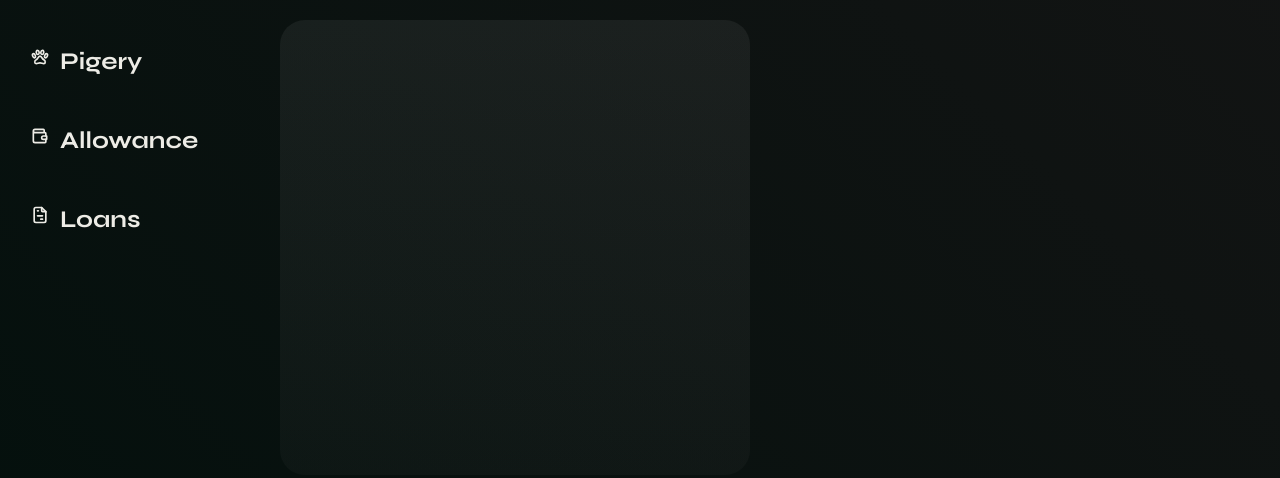
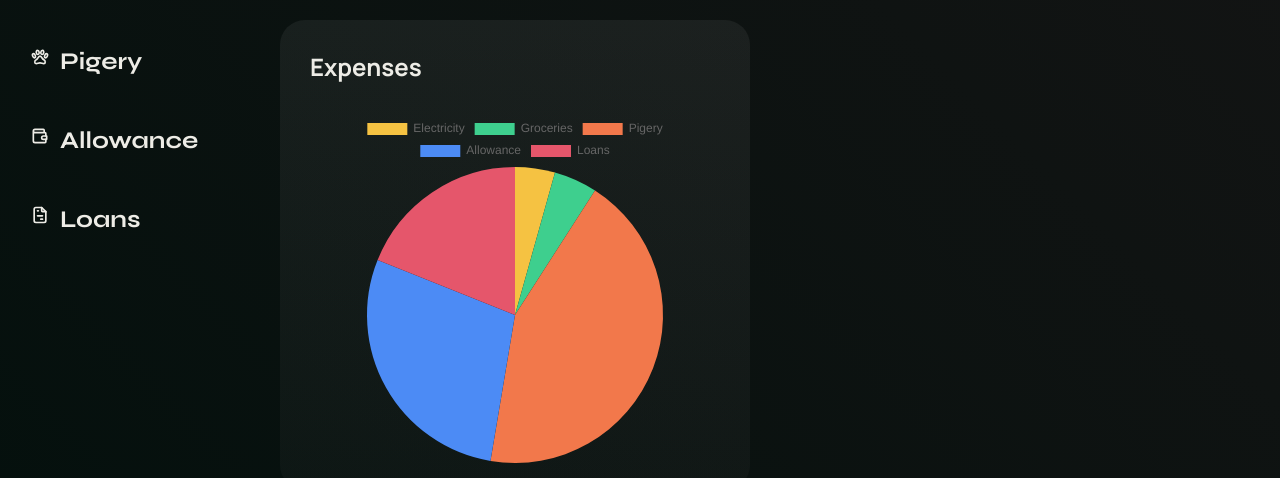
Before and after one commit to Shua-ro/Core, a plain HTML site: page index.html in a window 1280 px wide. Shown: the part 322-800 px from the top of the page. Drawn offline with nearby package versions, Linux system fonts and the light colour scheme.

Commit message:
Basic Chartjs

```diff
--- a/app.js
+++ b/app.js
@@ -0,0 +1,26 @@
+const colors = ["Electricity", "Groceries", "Pigery", "Allowance", "Loans"];
+const data_array = [230, 250, 2300, 1500, 1000];
+const categoryColors = ["#F5C242", "#3ECF8E", "#F2784B", "#4C8BF5", "#E5566B"];
+const myChart = new Chart("myChart", {
+  type: "pie",
+  data: {
+    labels: colors,
+    datasets: [
+      {
+        data: data_array,
+        borderColor: "none",
+        backgroundColor: categoryColors,
+        borderWidth: 0,
+      },
+    ],
+  },
+  options: {
+    layout: {
+      padding: 30,
+    },
+    radius: "100%",
+    responsive: true,
+    maintainAspectRatio: false,
+    devicePixelRatio: window.devicePixelRatio || 1,
+  },
+});
--- a/index.html
+++ b/index.html
@@ -191,26 +191,25 @@
       </div>
 
       <!-- Pie chart and Each Category Expenses -->
-       <div class="expenses-categories">
-        <div class="pie-chart-card card" >
-            <!-- Rendered by Javascript -->
+      <div class="expenses-categories">
+        <div class="pie-chart-card card">
+
+          <!-- Rendered by Javascript -->
+          <div class="chart-container">
+            <h2>Expenses</h2>
+            <canvas id="myChart"></canvas>
+          </div>
         </div>
-        <div class="categories-container ">
-          <div class="electricity-expense card minicard">
-
-          </div>
-          <div class="electricity-expense card minicard">
-          </div>
-          <div class="electricity-expense card minicard">
-          </div>
-          <div class="electricity-expense card minicard">
-          </div>
-          <div class="electricity-expense card minicard">
-          </div>
-
+        <div class="categories-container">
+          <div class="electricity-expense card minicard"></div>
+          <div class="electricity-expense card minicard"></div>
+          <div class="electricity-expense card minicard"></div>
+          <div class="electricity-expense card minicard"></div>
+          <div class="electricity-expense card minicard"></div>
         </div>
-       </div>
+      </div>
     </div>
   </body>
+  <script src="https://cdn.jsdelivr.net/npm/chart.js"></script>
   <script src="app.js"></script>
 </html>
--- a/style.css
+++ b/style.css
@@ -127,10 +127,19 @@ nav.navigation {
 );
 }
 .pie-chart-card{
-  height: 455px;
+  height: 470px;
   width: 470px;
   border-radius: 25px;
   flex-shrink: 0;
+}
+.chart-container{
+  height: 470px;
+  padding: 30px;
+}
+#myChart{
+  border: none;
+  height: 130px;
+  position: relative;
 }
 .minicard{
   display: flex;
```
